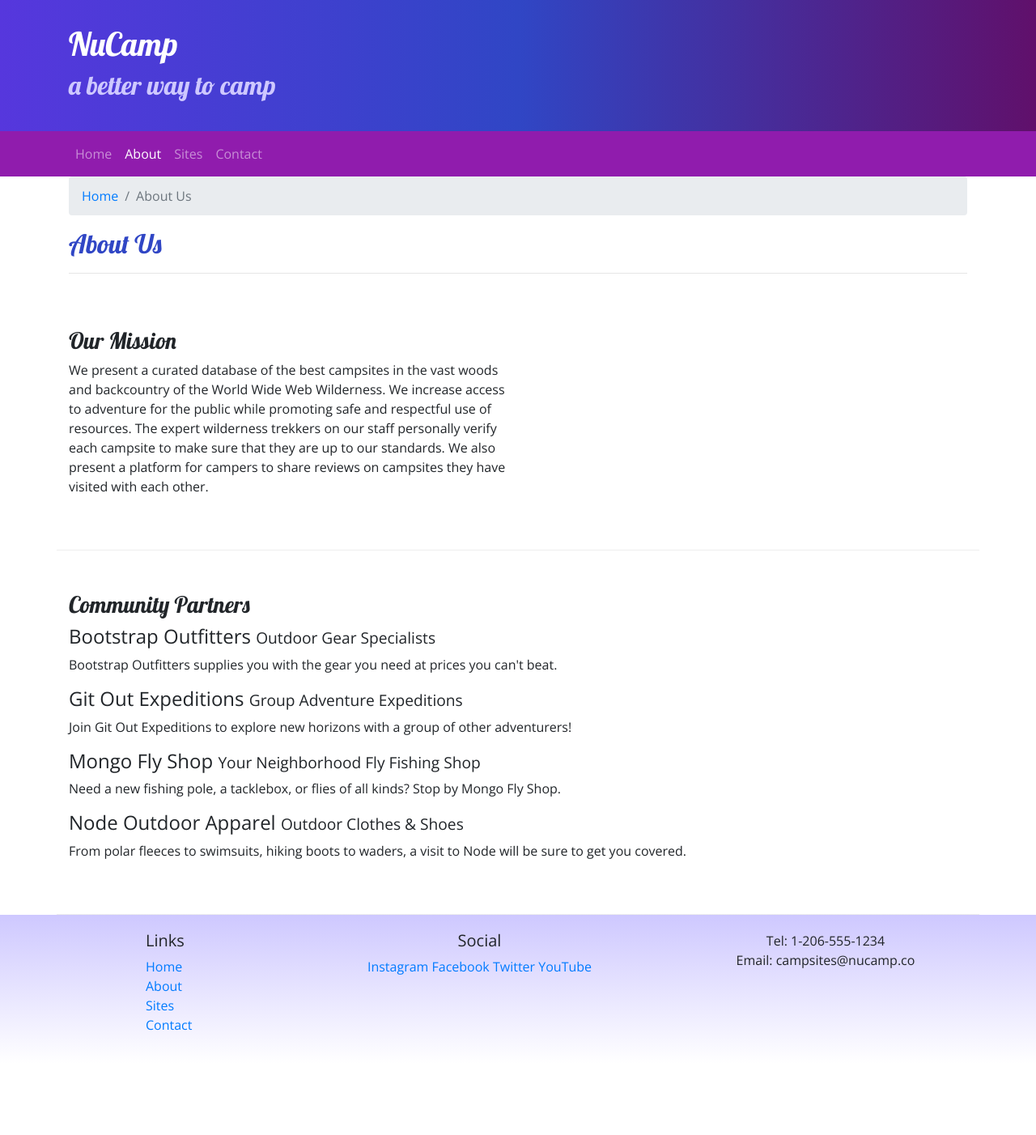
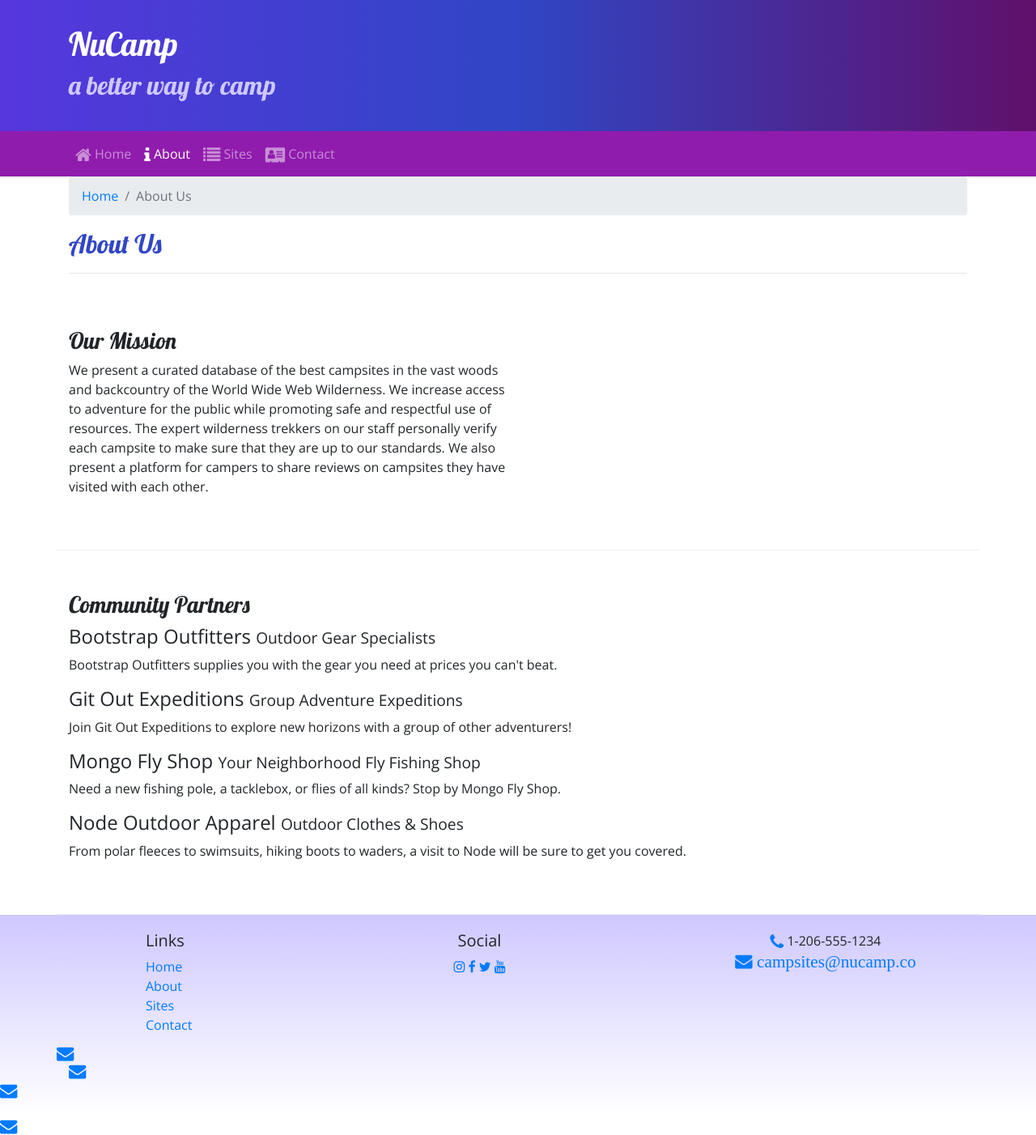
Before and after one commit to shellnick/bootstrap-project, a website: page aboutus.html in a window 1280 px wide. Shown: the whole page at 81% size. Before the commit the page ends 1314 px from the top, so only its background shows below. Drawn offline with nearby package versions, Linux system fonts and the light colour scheme.

Commit message:
Icon Fonts

```diff
--- a/aboutus.html
+++ b/aboutus.html
@@ -8,6 +8,7 @@
     <link rel="stylesheet" href="node_modules/bootstrap/dist/css/bootstrap.min.css" />
     <link rel="stylesheet" href="https://fonts.googleapis.com/css?family=Lobster|Open+Sans" />
     <link rel="stylesheet" href="css/styles.css" />
+    <link rel="stylesheet" href="node_modules/font-awesome/css/font-awesome.min.css" />
     <title>NuCamp: A Better Way To Camp</title>
 </head>
 
@@ -31,10 +32,10 @@
             </button>
             <div class="collapse navbar-collapse" id="nucampNavbar">
                 <ul class="navbar-nav">
-                    <li class="nav-item"><a class="nav-link" href="/index.html">Home</a></li>
-                    <li class="nav-item active"><a class="nav-link" href="#">About</a></li>
-                    <li class="nav-item"><a class="nav-link" href="#">Sites</a></li>
-                    <li class="nav-item"></li><a class="nav-link" href="#">Contact</a></li>
+                    <li class="nav-item"><a class="nav-link" href="/index.html"><i class="fa fa-home fa-lg"></i> Home</a></li>
+                    <li class="nav-item active"><a class="nav-link" href="#"><i class="fa fa-info fa-lg"></i> About</a></li>
+                    <li class="nav-item"><a class="nav-link" href="#"><i class="fa fa-list fa-lg"></i> Sites</a></li>
+                    <li class="nav-item"></li><a class="nav-link" href="#"><i class="fa fa-address-card fa-lg"></i> Contact</a></li>
                 </ul>
             </div>
         </div>
@@ -93,14 +94,14 @@
                 </div>
                 <div class="col-6 col-sm-5 text-center">
                     <h5>Social</h5>
-                    <a href="http://instagram.com/">Instagram</a>
-                    <a href="http://facebook.com/">Facebook</a>
-                    <a href="http://twitter.com/">Twitter</a>
-                    <a href="http://youtube.com/">YouTube</a>
+                    <a href="http://instagram.com/"><i class="fa fa-instagram"></i></a>
+                    <a href="http://facebook.com/"><i class="fa fa-facebook"></i></a>
+                    <a href="http://twitter.com/"><i class="fa fa-twitter"></i></a>
+                    <a href="http://youtube.com/"><i class="fa fa-youtube"></i></a>
                 </div>
                 <div class="col-sm-4 text-center">
-                    Tel: 1-206-555-1234<br />
-                    Email: campsites@nucamp.co
+                    <i class="fa fa-phone fa-lg text-primary"></i> 1-206-555-1234<br />
+                    <i class="fa fa-envelope fa-lg text-primary"> campsites@nucamp.co
                 </div>
             </div>
         </div>
--- a/package.json
+++ b/package.json
@@ -15,6 +15,7 @@
 	},
 	"dependencies": {
 		"bootstrap": "^4.5.2",
+		"font-awesome": "^4.7.0",
 		"jquery": "^3.5.1",
 		"popper.js": "^1.16.1"
 	}
```
Also changed, not shown: index.html (+11 -10 lines), 1 other file.
